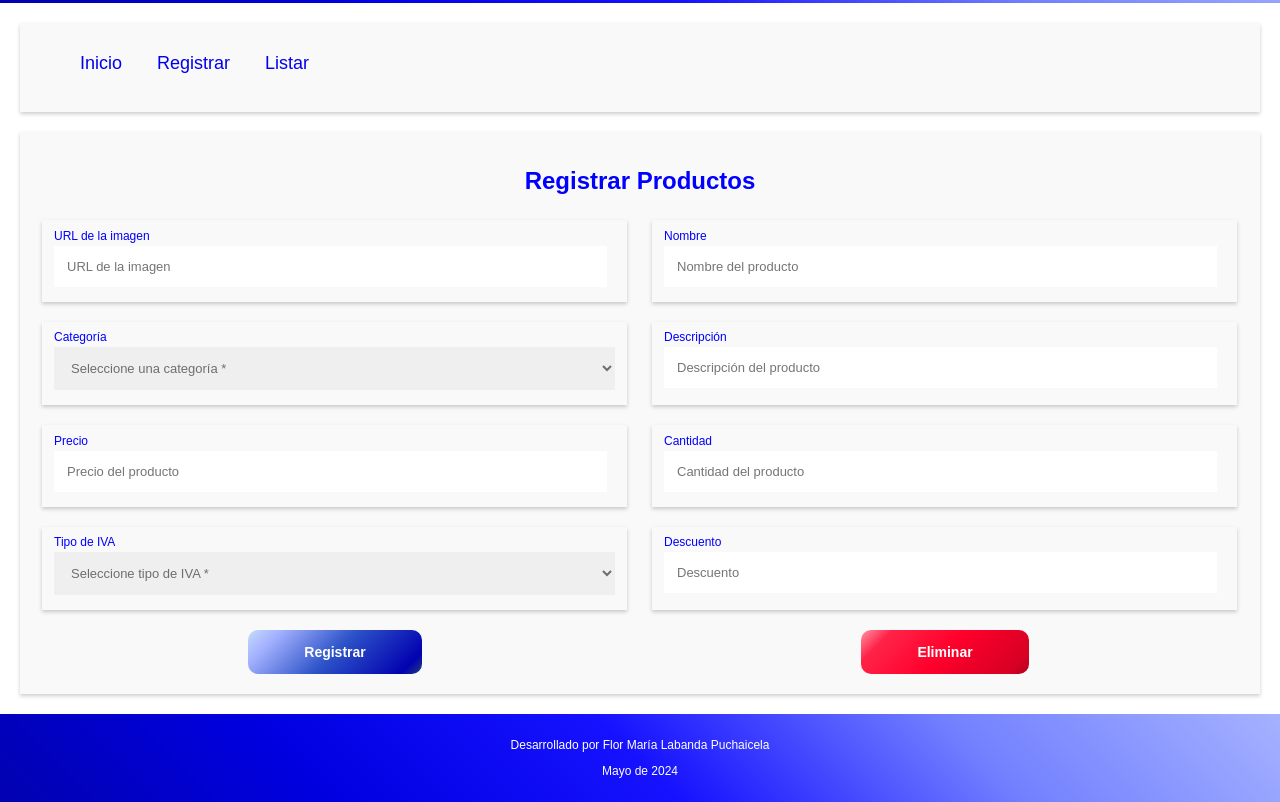
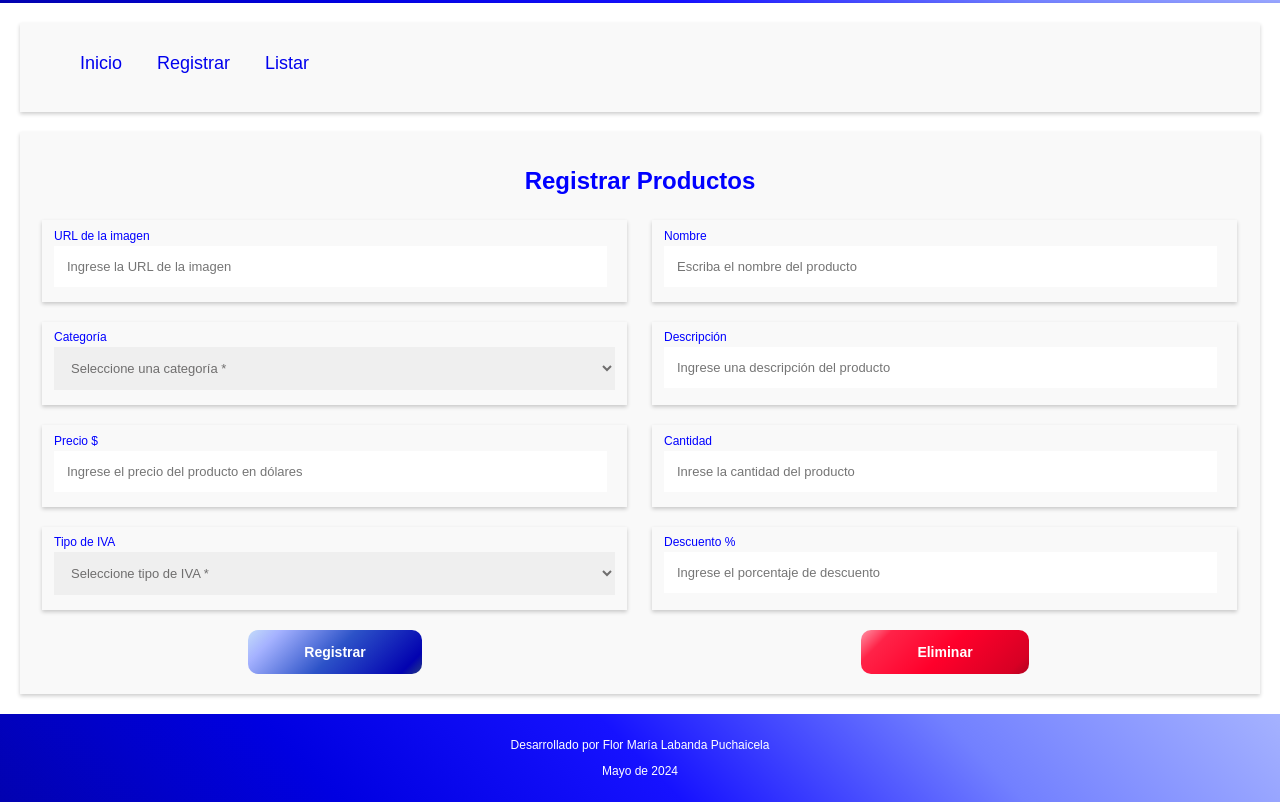
Before and after one commit to Mariq12/challenge-aluraGeek, a website with bundled scripts: page pages/registrar.html in a window 1280 px wide. Shown: the part 87-889 px from the top of the page. Built offline with nearby package versions, Linux system fonts and the light colour scheme.

Commit message:
Cambio de nombres en los campos

```diff
--- a/pages/registrar.html
+++ b/pages/registrar.html
@@ -41,7 +41,7 @@
                             id="url_imagen"
                             class="campo__completo"
                             type="url"
-                            placeholder="URL de la imagen"
+                            placeholder="Ingrese la URL de la imagen"
                             minlength="3"
                             required
                             data-url
@@ -55,7 +55,7 @@
                             id="nombre"
                             class="campo__completo"
                             type="text"
-                            placeholder="Nombre del producto"
+                            placeholder="Escriba el nombre del producto"
                             minlength="3"
                             maxlength="100"
                             required
@@ -79,20 +79,20 @@
                             id="descripcion"
                             class="campo__completo"
                             type="text"
-                            placeholder="Descripción del producto"
+                            placeholder="Ingrese una descripción del producto"
                             maxlength="200"
                             data-descripcion
                         >
                         <span class="mensaje-error"></span>
                     </fieldset>
                     <fieldset class="formulario__campo">
-                        <label class="campo__etiqueta" for="precio">Precio</label>
+                        <label class="campo__etiqueta" for="precio">Precio $</label>
                         <input
                             name="precio"
                             id="precio"
                             class="campo__completo"
                             type="number"
-                            placeholder="Precio del producto"
+                            placeholder="Ingrese el precio del producto en dólares"
                             minlength="1"
                             required
                             data-precio
@@ -106,7 +106,7 @@
                             id="cantidad"
                             class="campo__completo"
                             type="number"
-                            placeholder="Cantidad del producto"
+                            placeholder="Inrese la cantidad del producto"
                             minlength="1"
                             required
                             data-cantidad
@@ -123,13 +123,13 @@
                         <span class="mensaje-error"></span>
                     </fieldset>
                     <fieldset class="formulario__campo">
-                        <label class="campo__etiqueta" for="descuento">Descuento</label>
+                        <label class="campo__etiqueta" for="descuento">Descuento %</label>
                         <input
                             name="descuento"
                             id="descuento"
                             class="campo__completo"
                             type="number"
-                            placeholder="Descuento"
+                            placeholder="Ingrese el porcentaje de descuento"
                             minlength="1"
                             required
                             data-descuento
```
